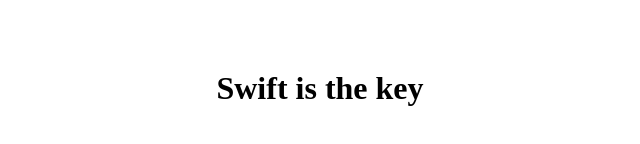
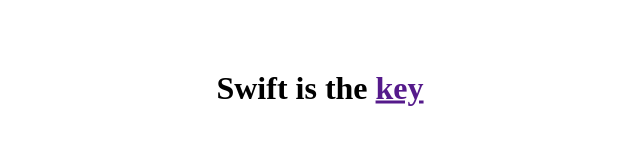
Before and after one commit to Fra146/swift-subscription, a plain HTML site: page index.html in a window 1280 px wide. Shown: the part 312-456 px from the top of the page, 320-960 px from the left. Drawn offline with Linux system fonts and the light colour scheme.

Commit message:
Update index.html

```diff
--- a/index.html
+++ b/index.html
@@ -16,6 +16,6 @@
   </style>
 </head>
 <body>
-  <h1>Swift is the key</h1>
+  <h1>Swift is the <a href="">key</a></h1>
 </body>
 </html>
```
